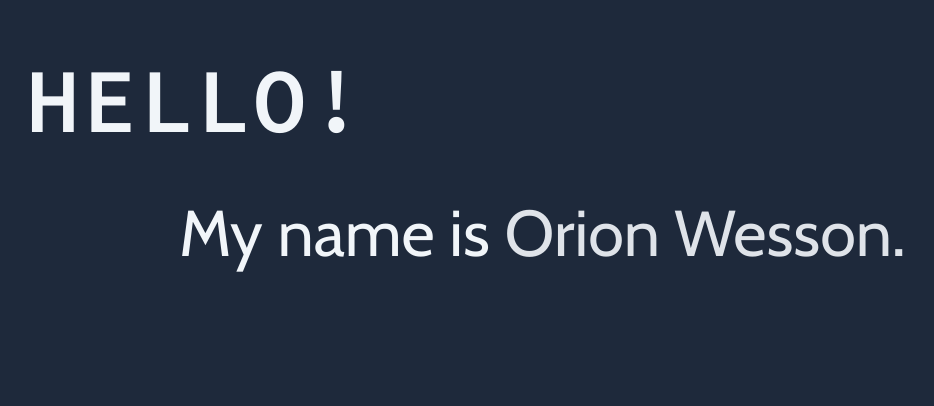
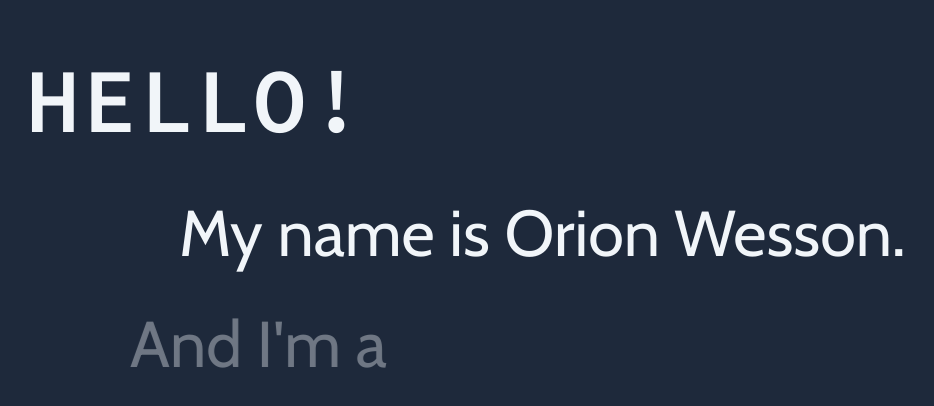
Before and after one commit to EnterOrion/portfolio, a React (Vite) app: page / in a window 1280 px wide. Shown: the top 406 px of the page, without its empty margins (77-1011 px from the left). Built offline with nearby package versions, Linux system fonts and the light colour scheme.

Commit message:
Tweak hero animation

```diff
--- a/src/styles/style.scss
+++ b/src/styles/style.scss
@@ -84,7 +84,7 @@ h6 {
   span {
     display: inline-block;
     letter-spacing: 2px;
-    animation: waveAnimate 1s 2;
+    animation: waveAnimate 1s 1;
     animation-delay: calc(0.1s * var(--i));
   }
 }
@@ -99,7 +99,7 @@ h6 {
   opacity: 0;
   padding-left: 20%;
   animation: fadeIn 2s;
-  animation-delay: 2.5s;
+  animation-delay: 1.5s;
   -webkit-animation-fill-mode: forwards;
   -moz-animation-fill-mode: forwards;
   -o-animation-fill-mode: forwards;
@@ -111,7 +111,7 @@ h6 {
   text-decoration: none;
   opacity: 0;
   animation: fadeInOnly 1.5s, textDecoration 1;
-  animation-delay: 4.5s, 9s;
+  animation-delay: 3.5s, 8s;
   -webkit-animation-fill-mode: forwards;
   -moz-animation-fill-mode: forwards;
   -o-animation-fill-mode: forwards;
@@ -124,7 +124,7 @@ h6 {
   opacity: 0;
   padding-left: 20%;
   animation-name: fadeIn;
-  animation-delay: 6s;
+  animation-delay: 5s;
   animation-duration: 2s;
   -webkit-animation-fill-mode: forwards;
   -moz-animation-fill-mode: forwards;
@@ -137,7 +137,7 @@ h6 {
   opacity: 0;
   text-decoration: none;
   animation: fadeInOnly 1.5s, textDecoration 1;
-  animation-delay: 8s, 10s;
+  animation-delay: 7s, 9s;
   -webkit-animation-fill-mode: forwards;
   -moz-animation-fill-mode: forwards;
   -o-animation-fill-mode: forwards;
```
